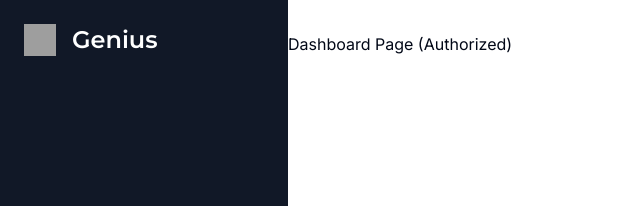
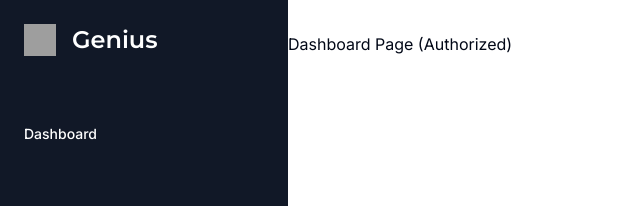
Before and after one commit to Keshavrajsinghal/AI-tools, a Next.js app in the folder ai-tools/: page /dashboard in a window 1280 px wide. Shown: the top 206 px of the page, without its empty margins (0-640 px from the left). Built offline with nearby package versions, Linux system fonts and the light colour scheme; grey boxes are pictures that could not be loaded.

Commit message:
Added sidebar routes

```diff
--- a/ai-tools/app/(landing)/page.tsx
+++ b/ai-tools/app/(landing)/page.tsx
@@ -1,4 +1,5 @@
 import { Button } from "@/components/ui/button";
+import { UserButton } from "@clerk/nextjs";
 import Link from "next/link";
 
 export default function LandingPage() {
@@ -17,6 +18,7 @@ export default function LandingPage() {
                         Register
                     </Button>
                 </Link>
+                <UserButton afterSignOutUrl="/" />
             </div>
         </div>
     );
--- a/ai-tools/app/globals.css
+++ b/ai-tools/app/globals.css
@@ -1,6 +1,12 @@
 @tailwind base;
 @tailwind components;
 @tailwind utilities;
+
+html,
+body,
+:root {
+  height: 100%;
+}
 
 @layer base {
   :root {
@@ -62,7 +68,7 @@
 
     --border: 217.2 32.6% 17.5%;
     --input: 217.2 32.6% 17.5%;
-    --ring: hsl(212.7,26.8%,83.9);
+    --ring: hsl(212.7, 26.8%, 83.9);
   }
 }
 
@@ -70,6 +76,7 @@
   * {
     @apply border-border;
   }
+
   body {
     @apply bg-background text-foreground;
   }
--- /dev/null
+++ b/ai-tools/components/mobile-sidebar.tsx
@@ -0,0 +1,13 @@
+"use client";
+
+import { Button } from "./ui/button";
+
+const MobileSidebar = () => {
+    return (
+        <Button variant="ghost" size="icon" className="md:hidden">
+            {/* <Menu /> */}
+        </Button>
+    );
+}
+
+export default MobileSidebar;
--- a/ai-tools/components/navbar.tsx
+++ b/ai-tools/components/navbar.tsx
@@ -1,12 +1,11 @@
 import { UserButton } from "@clerk/nextjs";
 import { Button } from "./ui/button";
+import MobileSidebar from "@/components/mobile-sidebar";
 // import { Menu } from "lucide-react";
 const Navbar = () => {
     return (
         <div className="flex items-center p-4">
-            <Button variant="ghost" size="icon" className="md:hidden">
-                {/* <Menu /> */}
-            </Button>
+            <MobileSidebar />
             <div className="flex w-full justify-end">
                 <UserButton afterSignOutUrl="/" />
             </div>
--- a/ai-tools/components/sidebar.tsx
+++ b/ai-tools/components/sidebar.tsx
@@ -6,7 +6,51 @@ import { Montserrat } from "next/font/google";
 import { cn } from "@/lib/utils";
 
 const montserrat = Montserrat({ weight: "600", subsets: ["latin"] });
+// import { Code, ImageIcon, LayoutDashboard, MessageSquare, Music, Settings, VideoIcon } from "lucide-react"
 
+const routes = [
+    {
+        label: "Dashboard",
+        // icon: LayoutDashboard,
+        href: "/dashboard",
+        color: "text-sky-500"
+    },
+    // {
+    //     label: "Conversation",
+    //     icon: MessageSquare,
+    //     href: "/conversation",
+    //     color: "text-violet-500"
+    // },
+    // {
+    //     label: "Image Generation",
+    //     icon: ImageIcon,
+    //     href: "/image",
+    //     color: "text-pink-700"
+    // },
+    // {
+    //     label: "Video Generation",
+    //     icon: VideoIcon,
+    //     href: "/video",
+    //     color: "text-orange-700"
+    // },
+    // {
+    //     label: "Music Generation",
+    //     icon: Music,
+    //     href: "/music",
+    //     color: "text-emerald-500"
+    // },
+    // {
+    //     label: "Code Generation",
+    //     icon: Code,
+    //     href: "/code",
+    //     color: "text-green-700"
+    // },
+    // {
+    //     label: "Settings",
+    //     icon: Settings,
+    //     href: "/settings",
+    // },
+];
 const Sidebar = () => {
     return (
         <div className="space-y-4 py-4 flex flex-col h-full bg-[#111827] text-white">
@@ -23,7 +67,20 @@ const Sidebar = () => {
                         Genius
                     </h1>
                 </Link>
-
+                <div className="space-y-1">
+                    {routes.map((route) => (
+                        <Link
+                            href={route.href}
+                            key={route.href}
+                            className="text-sm group flex p-3 w-full justify-start font-medium cursor-pointer hover:text-white hover:bg-white/10 rounded-lg transition"
+                        >
+                            <div className="flex items-center flex-1">
+                                {/* <route.icon className={cn("h-5 w-5 mr-3", route.color)} /> */}
+                                {route.label}
+                            </div>
+                        </Link>
+                    ))}
+                </div>
             </div>
         </div>
     );
```
Also changed, not shown: ai-tools/package.json (+5 -5 lines), 1 other file (tests, documents, lock files or other folders).
